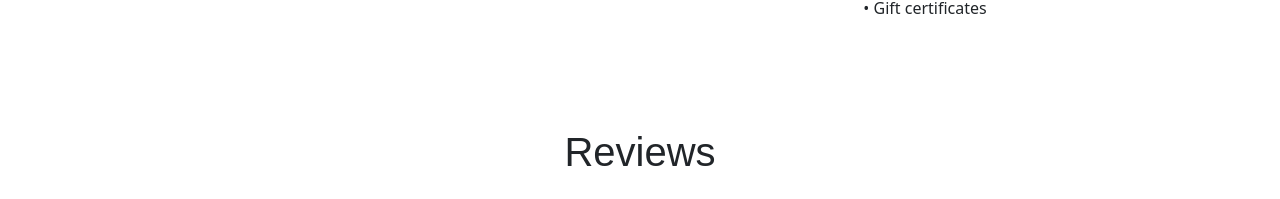
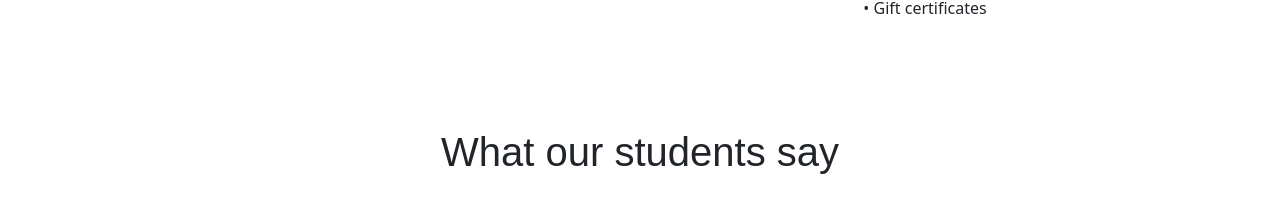
Before and after one commit to mpa-mxiang/drive-web, a React (Create React App) app in the folder my-app/: page / in a window 1280 px wide. Shown: the part 1616-1815 px from the top of the page. Built offline with nearby package versions, Linux system fonts and the light colour scheme; the HTML template or start-up script is replaced by a standard one.

Commit message:
updated title

```diff
--- a/my-app/src/pages/Reviews/Reviews.js
+++ b/my-app/src/pages/Reviews/Reviews.js
@@ -86,7 +86,7 @@ const Reviews = () => {
   return (
     <Container>
       <div className="review-box">
-        <h1>Reviews</h1>
+        <h1>What our students say</h1>
         <NewCard />
       </div>
     </Container>
```
